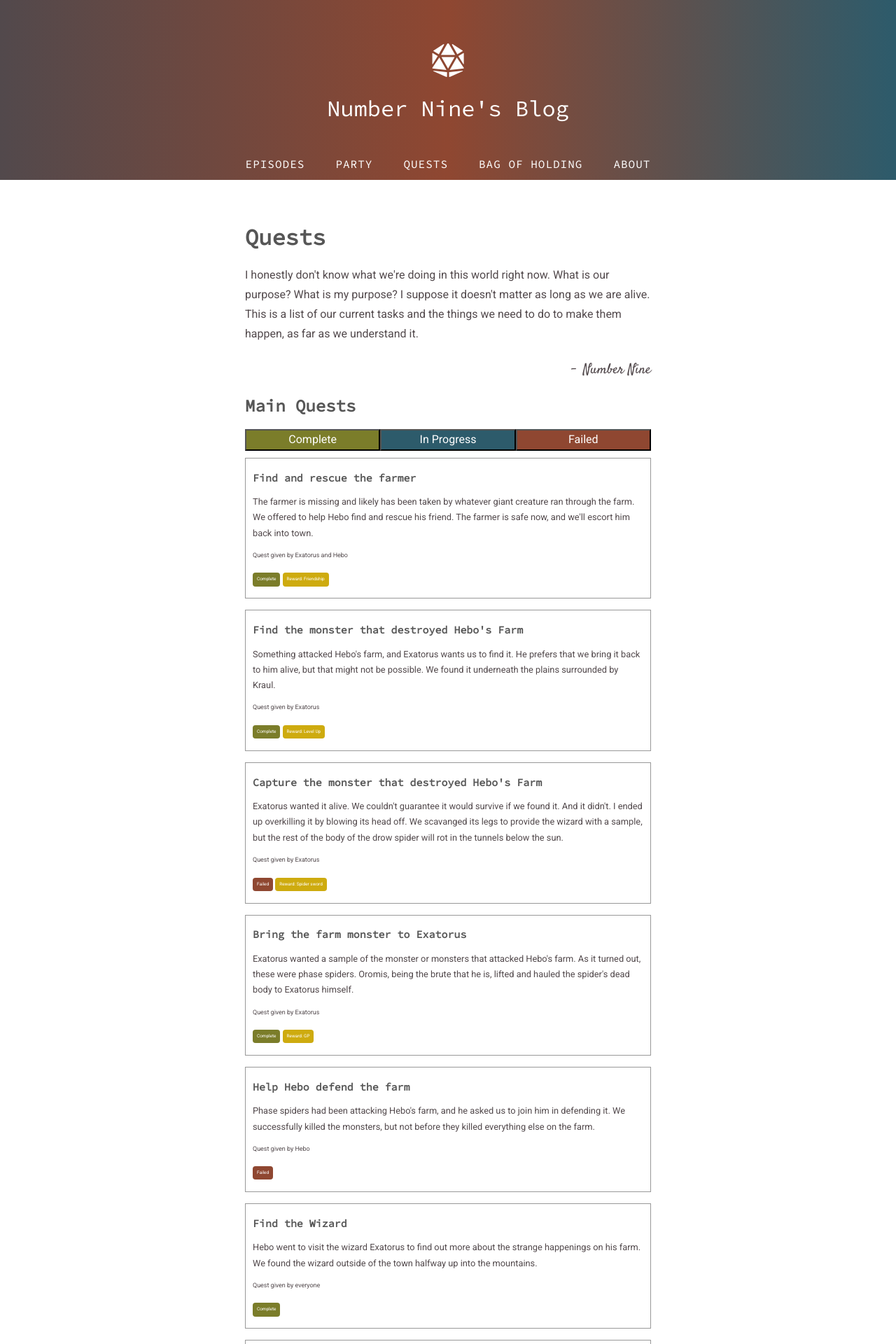
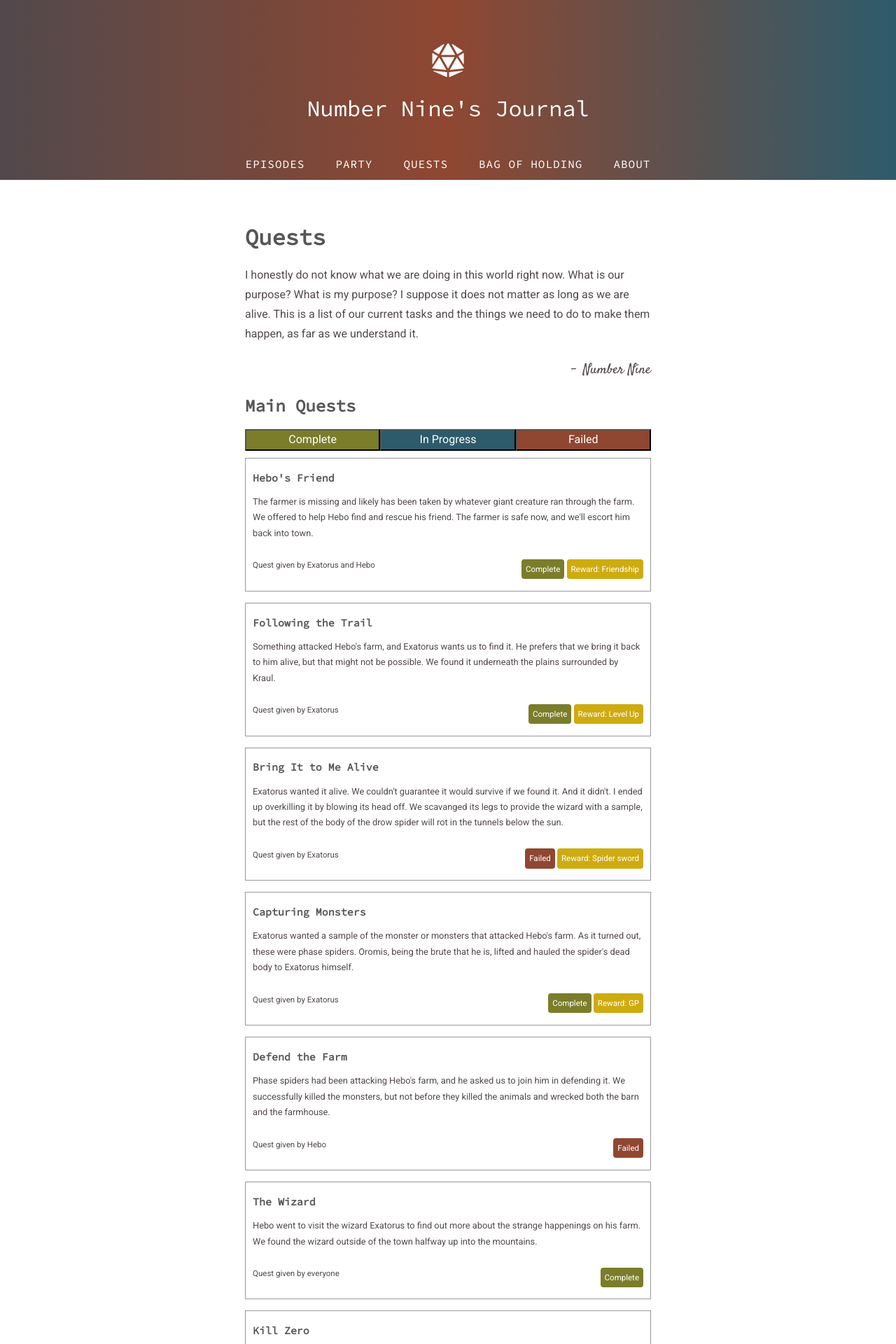
Before and after one commit to clblamires/ninesjournal, a Jekyll site: the page built from quests.html, in a window 1280 px wide. Shown: the top 1920 px of the page at 70% size. Built offline with Jekyll 4.4.1, drawn with Linux system fonts in a browser that asks for light colours; some of the changed text lies outside the part shown.

```diff
--- a/_config.yml
+++ b/_config.yml
@@ -13,7 +13,7 @@
 # you will see them accessed via {{ site.title }}, {{ site.email }}, and so on.
 # You can create any custom variable you would like, and they will be accessible
 # in the templates via {{ site.myvariable }}.
-title: Number Nine's Blog
+title: Number Nine's Journal
 email: clblamires@gmail.com
 description: >- # this means to ignore newlines until "baseurl:"
   As our party travels through the land on whatever adventures await us, Number Nine keeps track of things. He logs the adventure, things that happen, and everything in between.
--- a/_includes/header.html
+++ b/_includes/header.html
@@ -3,7 +3,7 @@
         <div class="icon">
             <i class="fas fa-dice-d20"></i>
         </div>
-        <h1>Number Nine's Blog</h1>
+        <h1>Number Nine's Journal</h1>
     </a>
 
 </header>
--- a/css/style.css
+++ b/css/style.css
@@ -251,10 +251,18 @@ a {
     padding: 4px 10px;
     font-size: 80%;
 }
+.quests .details {
+    display: flex;
+}
+.quests .details p {
+    flex: 1;
+}
+.quests .details .tags {
+    text-align: right;
+}
 .quests .quest-giver {
-    font-size: 70%;
+    font-size: 90%;
 }
-
 .quests  .complete {
     background: #7b7d2a;
     font-family: "Roboto", sans-serif;
@@ -262,7 +270,7 @@ a {
     border-radius: 4px;
     display: inline-block;
     color: white;
-    font-size: 50%;
+    font-size: 90%;
 }
 .quests .failed {
     background: #8f4731;
@@ -271,7 +279,7 @@ a {
     border-radius: 4px;
     display: inline-block;
     color: white;
-    font-size: 50%;
+    font-size: 90%;
 }
 .quests .in-progress {
     background: #2d5b6b;
@@ -280,7 +288,7 @@ a {
     border-radius: 4px;
     display: inline-block;
     color: white;
-    font-size: 50%;
+    font-size: 90%;
 }
 .quests .reward {
     background: #ceab0f;
@@ -289,7 +297,7 @@ a {
     border-radius: 4px;
     display: inline-block;
     color: white;
-    font-size: 50%;
+    font-size: 90%;
 }
 
 
--- a/party/list.html
+++ b/party/list.html
@@ -38,7 +38,7 @@ permalink: /party/list/
     </a>
     <div class="party-details">
         <span class="party-name">Luna</span>
-        <span class="party-class">Druid Hexblade</span>
+        <span class="party-class">Eladrin Hexblade</span>
     </div>
     <a href="{{ site.url }}/party/luna" class="text-center">
         <i class="fas fa-caret-right"></i>
@@ -52,7 +52,7 @@ permalink: /party/list/
     </a>
     <div class="party-details">
         <span class="party-name">Petra</span>
-        <span class="party-class">Gnome Wizard</span>
+        <span class="party-class">Gnome Sorceress</span>
     </div>
     <a href="{{ site.url }}/party/petra" class="text-center">
         <i class="fas fa-caret-right"></i>
@@ -66,7 +66,7 @@ permalink: /party/list/
     </a>
     <div class="party-details">
         <span class="party-name">Ezio</span>
-        <span class="party-class">Elf Rogue</span>
+        <span class="party-class">Elf Assassin</span>
     </div>
     <a href="{{ site.url }}/party/ezio" class="text-center">
         <i class="fas fa-caret-right"></i>
--- a/quests.html
+++ b/quests.html
@@ -8,7 +8,7 @@ permalink: /quests/
 <script src="{{ site.url }}/js/quests.js"></script>
 
 <p>
-    I honestly don't know what we're doing in this world right now. What is our purpose? What is my purpose? I suppose it doesn't matter as long as we are alive. This is a list of our current tasks and the things we need to do to make them happen, as far as we understand it.
+    I honestly do not know what we are doing in this world right now. What is our purpose? What is my purpose? I suppose it does not matter as long as we are alive. This is a list of our current tasks and the things we need to do to make them happen, as far as we understand it.
 </p>
 <p class="signature">
     Number Nine
@@ -41,10 +41,11 @@ permalink: /quests/
 </div>
 <ul class="quests">
     <li data-mainquest="complete">
-        <h3 class="quest-name">Find and rescue the farmer</h3>
+        <h3 class="quest-name">Hebo's Friend</h3>
         <p>
             The farmer is missing and likely has been taken by whatever giant creature ran through the farm. We offered to help Hebo find and rescue his friend. The farmer is safe now, and we'll escort him back into town.
         </p>
+        <div class="details">
             <p class="quest-giver">
                 Quest given by Exatorus and Hebo
             </p>
@@ -52,12 +53,14 @@ permalink: /quests/
                 <span class="complete">Complete</span>
                 <span class="reward">Reward: Friendship</span>
             </p>
+        </div>
     </li>
     <li data-mainquest="complete">
-        <h3>Find the monster that destroyed Hebo's Farm</h3>
+        <h3>Following the Trail</h3>
         <p>
             Something attacked Hebo's farm, and Exatorus wants us to find it. He prefers that we bring it back to him alive, but that might not be possible. We found it underneath the plains surrounded by Kraul.
         </p>
+        <div class="details">
             <p class="quest-giver">
                 Quest given by Exatorus
             </p>
@@ -65,12 +68,14 @@ permalink: /quests/
                 <span class="complete">Complete</span>
                 <span class="reward">Reward: Level Up</span>
             </p>
+        </div>
     </li>
     <li data-mainquest="failed">
-        <h3>Capture the monster that destroyed Hebo's Farm</h3>
+        <h3>Bring It to Me Alive</h3>
         <p>
             Exatorus wanted it alive. We couldn't guarantee it would survive if we found it. And it didn't. I ended up overkilling it by blowing its head off. We scavanged its legs to provide the wizard with a sample, but the rest of the body of the drow spider will rot in the tunnels below the sun.
         </p>
+        <div class="details">
             <p class="quest-giver">
                 Quest given by Exatorus
             </p>
@@ -78,12 +83,14 @@ permalink: /quests/
                 <span class="failed">Failed</span>
                 <span class="reward">Reward: Spider sword</span>
             </p>
+        </div>
     </li>
     <li data-mainquest="complete">
-        <h3>Bring the farm monster to Exatorus</h3>
+        <h3>Capturing Monsters</h3>
         <p>
             Exatorus wanted a sample of the monster or monsters that attacked Hebo's farm. As it turned out, these were phase spiders. Oromis, being the brute that he is, lifted and hauled the spider's dead body to Exatorus himself.
         </p>
+        <div class="details">
             <p class="quest-giver">
                 Quest given by Exatorus
             </p>
@@ -91,36 +98,43 @@ permalink: /quests/
                 <span class="complete">Complete</span>
                 <span class="reward">Reward: GP</span>
             </p>
+        </div>
     </li>
     <li data-mainquest="failed">
-        <h3>Help Hebo defend the farm</h3>
+        <h3>Defend the Farm</h3>
         <p>
-            Phase spiders had been attacking Hebo's farm, and he asked us to join him in defending it. We successfully killed the monsters, but not before they killed everything else on the farm.
+            Phase spiders had been attacking Hebo's farm, and he asked us to join him in defending it. We successfully killed the monsters, but not before they killed the animals and wrecked both the barn and the farmhouse.
         </p>
+        <div class="details">
             <p class="quest-giver">
                 Quest given by Hebo
             </p>
             <p class="tags">
                 <span class="failed">Failed</span>
             </p>
+        </div>
     </li>
     <li data-mainquest="complete">
-        <h3>Find the Wizard</h3>
+        <h3>The Wizard</h3>
         <p>
             Hebo went to visit the wizard Exatorus to find out more about the strange happenings on his farm. We found the wizard outside of the town halfway up into the mountains.
         </p>
+        <div class="details">
             <p class="quest-giver">
                 Quest given by everyone
             </p>
             <p class="tags">
                 <span class="complete">Complete</span>
             </p>
+        </div>
     </li>
     <li data-mainquest="in-progress">
         <h3>Kill Zero</h3>
+        <div class="details">
             <p class="tags">
                 <span class="in-progress">In Progress...</span>
             </p>
+        </div>
     </li>
 </ul>
 
@@ -131,22 +145,25 @@ permalink: /quests/
 </a>
 <ul class="quests">
     <li data-sidequest="complete">
-        <h3>Ore for the Stablemaster</h3>
+        <h3>Stablemaster's Request</h3>
         <p>
             The stablemaster who sold Ezio the horse asked us to find him some iron ore while we were in the mountains. I have some smithing tools with me for this kind of job.
         </p>
+        <div class="details">
             <p class="quest-giver">
                 Quest given by the stablemaster
             </p>
             <p class="tags">
                 <span class="complete">In Progress...</span>
             </p>
+        </div>
     </li>
     <li data-sidequest="in-progress">
-        <h3>Purchase a horse</h3>
+        <h3>Riding Tall</h3>
         <p>
             Ezio really wanted a horse, and Oromis wasn't complaining after hauling the cart up to Exatoris all by himself. Our party ended up with two horses and I almost immediately forgot their names.
         </p>
+        <div class="details">
             <p class="quest-giver">
                 Quest given by Ezio
             </p>
@@ -154,5 +171,6 @@ permalink: /quests/
                 <span class="complete">Complete</span>
                 <span class="reward">Reward: A Horse</span>
             </p>
+        </div>
     </li>
 </ul>
```
Also changed, not shown: data/bagofholding.json (+6 -6 lines), README.md (added). Lines whose indentation alone changed are shown as unchanged.
